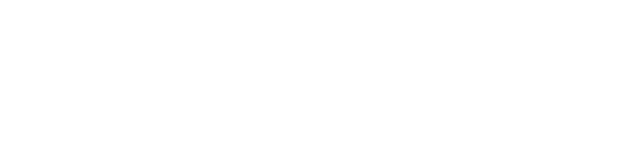
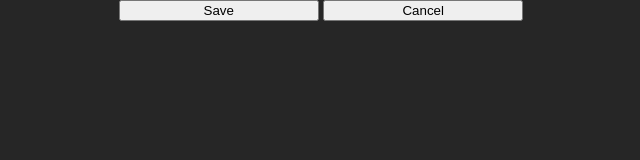
Before and after one commit to Jonathan122802/M6_Project, a plain HTML site: page index.html in a window 1280 px wide. Shown: the top 160 px of the page, without its empty margins (319-959 px from the left). Drawn offline with Linux system fonts and the light colour scheme.

Commit message:
basic buttons

```diff
--- /dev/null
+++ b/Buttons.css
@@ -0,0 +1,24 @@
+body {
+    font-family: Arial, sans-serif;
+    background-color: #262626;
+    margin: 0;
+    padding: 0;
+    display: flex;
+    justify-content: center;
+
+    /* align-items: center; */
+    height: 1000vh;
+    overflow: hidden;
+}
+
+.buttons {
+    width: 200px;
+    margin: 0 auto;
+    display: inline;
+    transform: scale(1.5);
+}
+
+    .action_btn {
+    width: 200px;
+    margin: 0 auto;
+    display: inline;}
--- a/index.html
+++ b/index.html
@@ -1,5 +1,25 @@
-<html>
-    <h1>
-        <b></b>
-    </h1>
+<!DOCTYPE html>
+<html lang="en">
+<b>
+
+    <div class="buttons">
+
+        <div class="action_btn">
+
+            <button name="submit" class="action_btn submit" type="submit" value="Save"
+                onclick="myFunction()">Save</button>
+            <button name="submit" class="action_btn cancel" type="submit" value="Cancel"
+                onclick="myFunction2()">Cancel</button>
+
+            <p id="saved"></p>
+
+            <!-- Link to External CSS -->
+            <link rel="stylesheet" href="Buttons.css">
+
+        </div>
+
+    </div>
+
+</b>
+
 </html>
```
